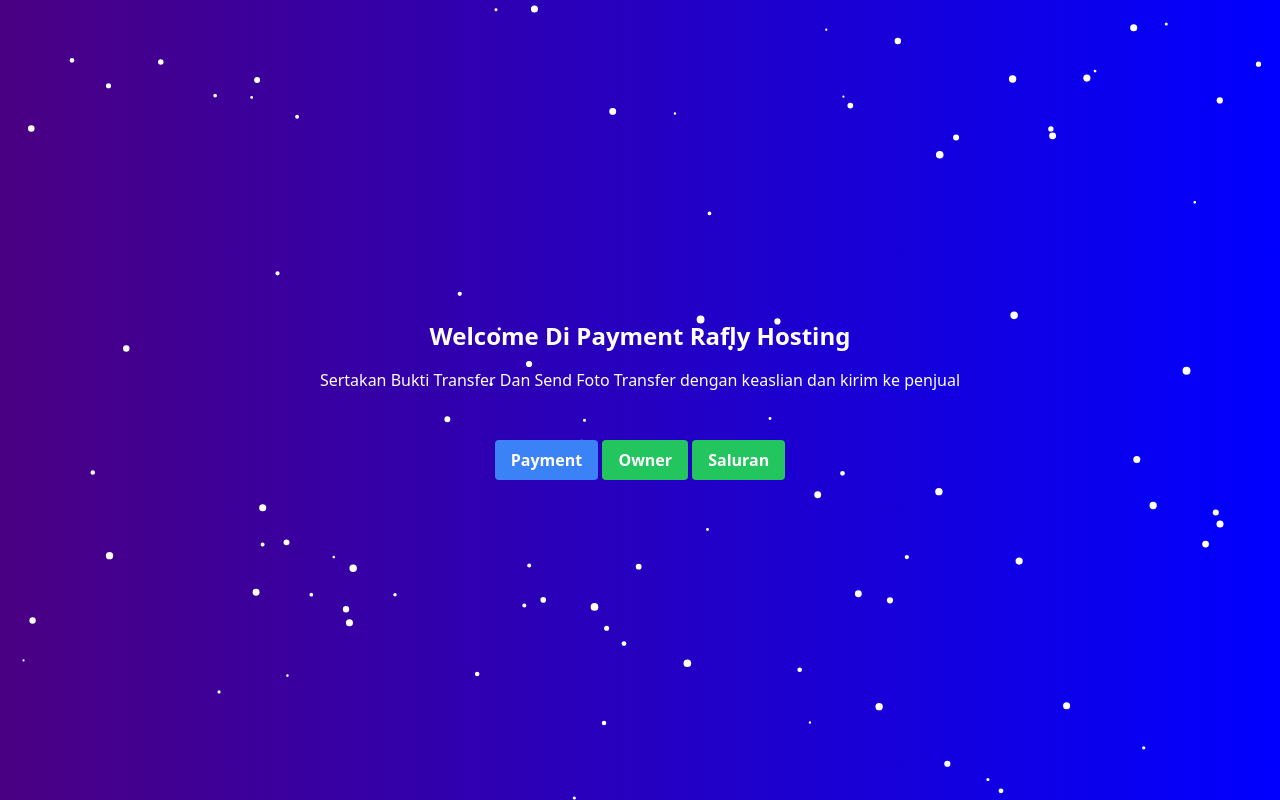
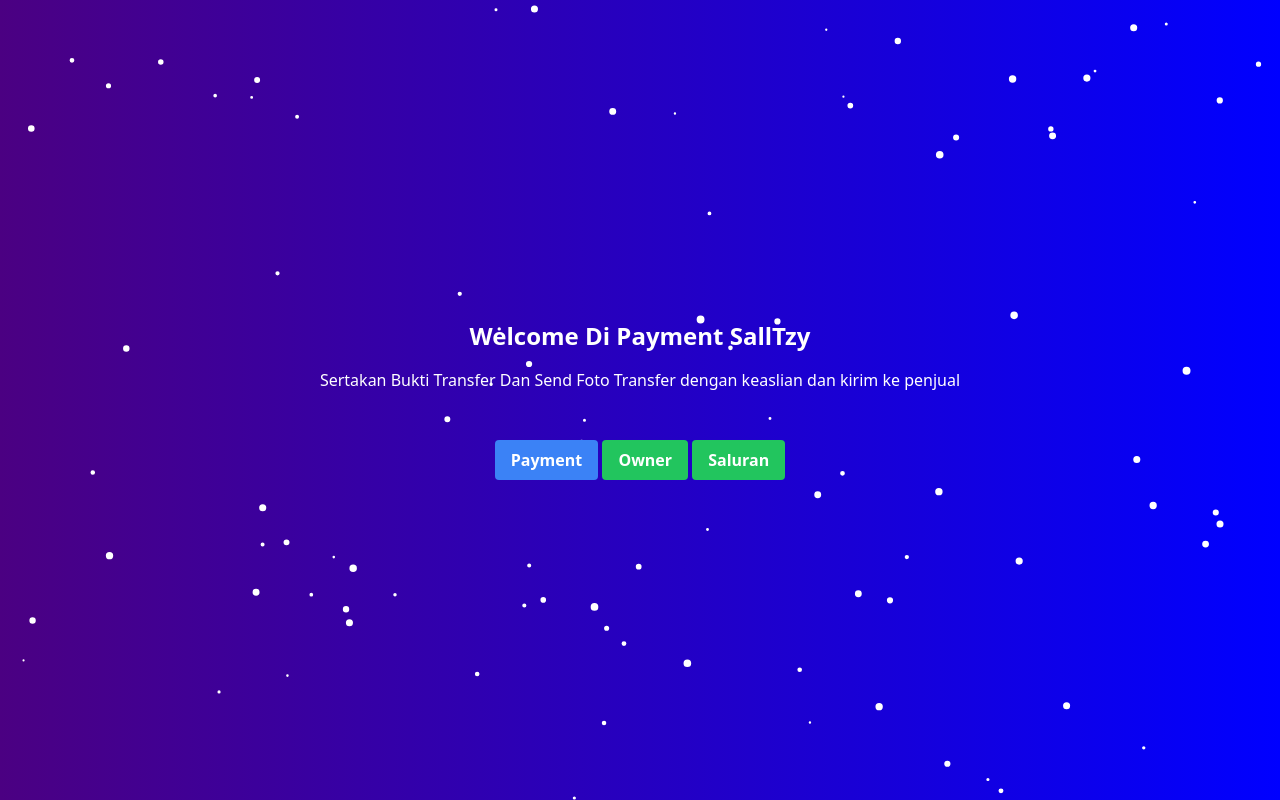
Before and after one commit to risal-tech/hahahahha, a plain HTML site: page index.html in a window 1280 px wide. Drawn offline with nearby package versions, Linux system fonts and the light colour scheme.

Commit message:
Update index.html

```diff
--- a/index.html
+++ b/index.html
@@ -23,7 +23,7 @@
 <body class="flex items-center justify-center min-h-screen">
     <canvas id="snowCanvas"></canvas>
     <div class="text-center text-white relative z-10">
-        <h1 class="text-2xl font-bold mb-4">Welcome Di Payment Rafly Hosting</h1>
+        <h1 class="text-2xl font-bold mb-4">Welcome Di Payment SallTzy</h1>
         <p class="mb-8">Sertakan Bukti Transfer Dan Send Foto Transfer dengan keaslian dan kirim ke penjual</p>
         <div class="space-y-4">
             <a href="payment.html" class="bg-blue-500 hover:bg-blue-700 text-white font-bold py-2 px-4 rounded inline-block">Payment</a>
```
